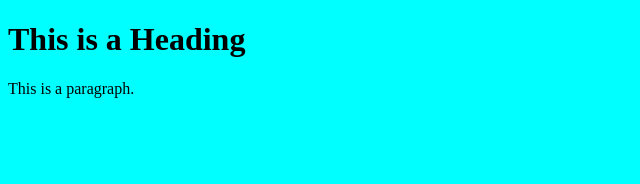
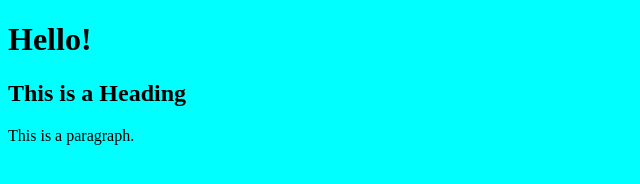
Before and after one commit to ferrarijh/nginx-load-balancing-sample, a website: page views/index.html in a window 1280 px wide. Shown: the whole page, without its empty margins (0-640 px from the left). Drawn offline with Linux system fonts and the light colour scheme.

Commit message:
Add demo.gif

```diff
--- a/views/index.html
+++ b/views/index.html
@@ -8,7 +8,8 @@
 
 <body>
 
-<h1>This is a Heading</h1>
+<h1>Hello!</h1>
+<h2>This is a Heading</h2>
 <p>This is a paragraph.</p>
 
 </body>
```
Also changed, not shown: demo/demo.gif (added), 3 other files.
